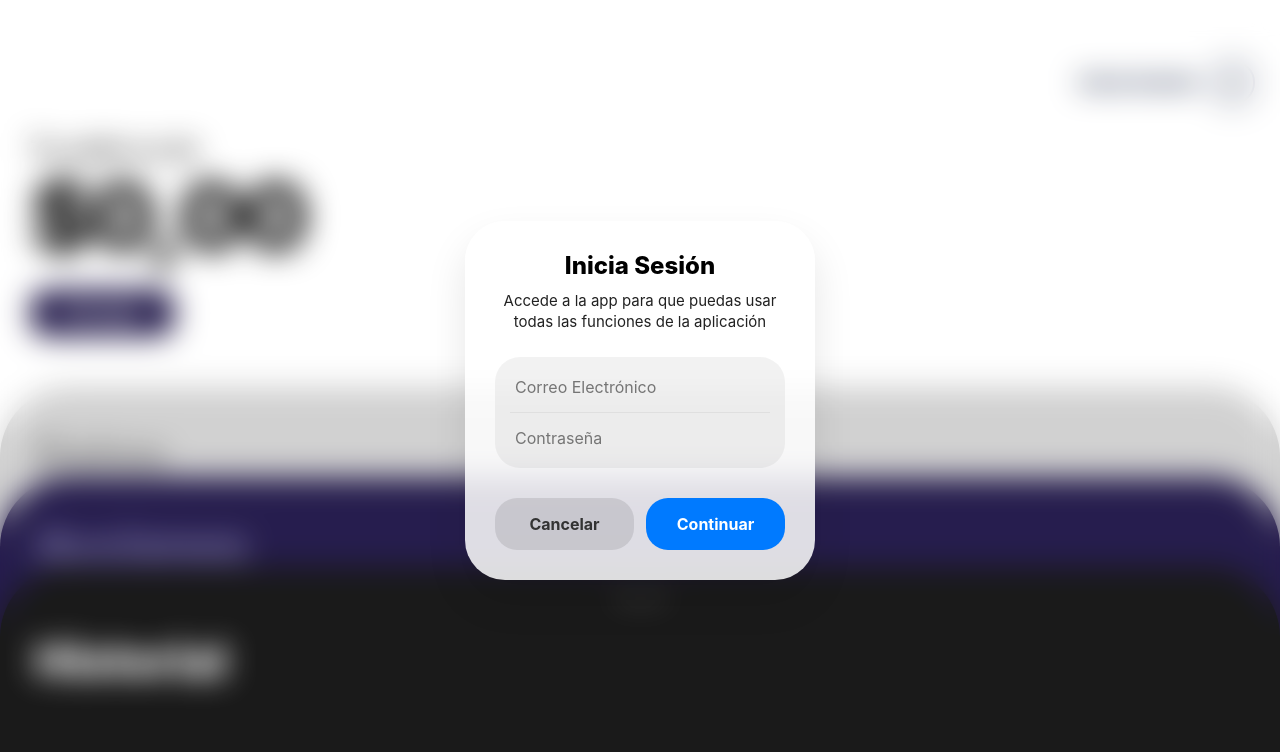
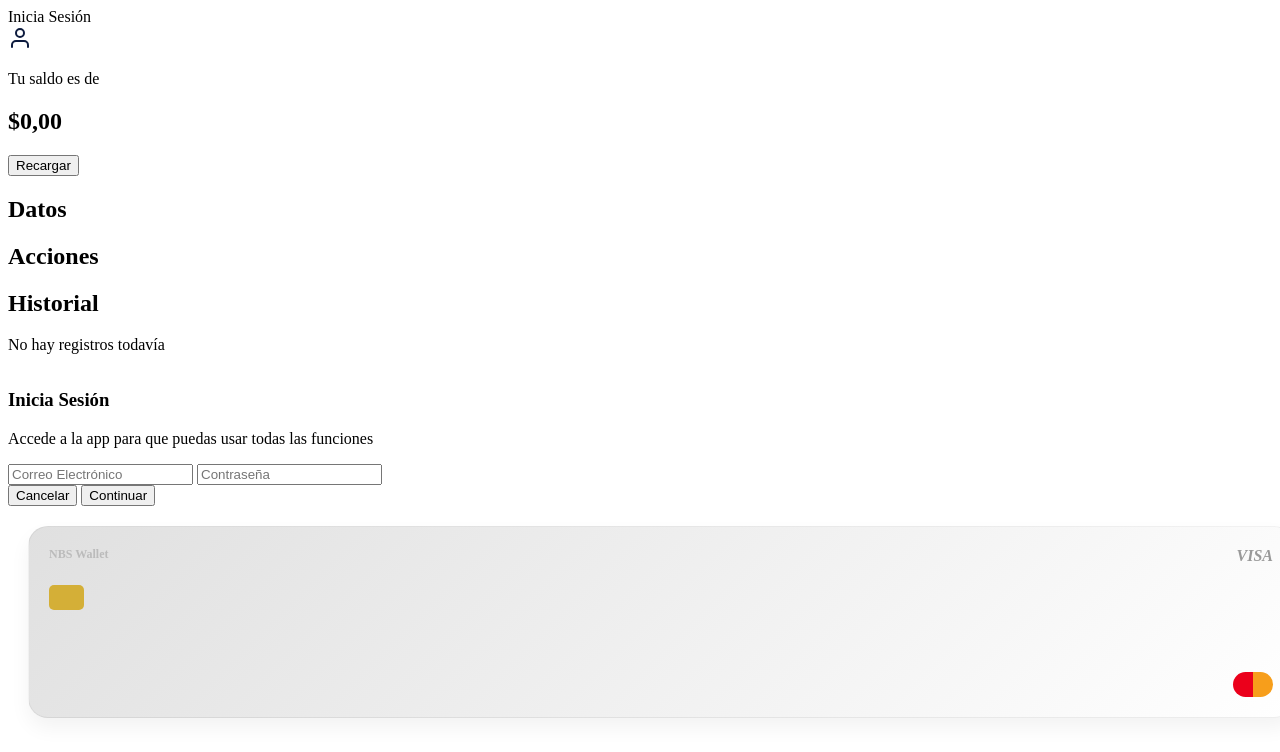
Before and after one commit to justintamarez2811-code/NBS-Wallet, a plain HTML site: page index.html in a window 1280 px wide. Both pictures are taken after a click on the element "Inicia Sesión". Shown: the top 752 px of the page. Drawn offline with Linux system fonts and the light colour scheme.

Commit message:
Add files via upload

```diff
--- a/index.html
+++ b/index.html
@@ -21,25 +21,17 @@
 
         <section class="balance-section">
             <p>Tu saldo es de</p>
-            <h1>$0,00</h1>
-            <button class="btn-recargar">Recargar</button>
+            <h1 id="main-balance">$0,00</h1>
+            <button class="btn-recargar" onclick="openRecarga()">Recargar</button>
         </section>
 
         <div class="cards-stack">
-            <div class="card card-grey">
-                <h2 class="card-title">Datos</h2>
-            </div>
-
-            <div class="card card-blue">
-                <h2 class="card-title">Acciones</h2>
-            </div>
-
+            <div class="card card-grey"><h2 class="card-title">Datos</h2></div>
+            <div class="card card-blue"><h2 class="card-title">Acciones</h2></div>
             <div class="card card-black">
                 <div class="drag-handle"></div>
                 <h2 class="card-title">Historial</h2>
-                <div class="empty-state">
-                    <p>No hay registros todavía</p>
-                </div>
+                <div class="empty-state"><p>No hay registros todavía</p></div>
             </div>
         </div>
     </main>
@@ -47,16 +39,41 @@
     <div id="login-modal" class="modal-overlay">
         <div class="modal-content">
             <h3>Inicia Sesión</h3>
-            <p>Accede a la app para que puedas usar todas las funciones de la aplicación</p>
-
+            <p>Accede a la app para que puedas usar todas las funciones</p>
             <div class="input-group">
                 <input type="email" id="email" placeholder="Correo Electrónico">
                 <input type="password" id="password" placeholder="Contraseña">
             </div>
+            <div class="modal-buttons">
+                <button class="btn-cancel" onclick="closeModal('login-modal')">Cancelar</button>
+                <button class="btn-continue" onclick="saveLogin()">Continuar</button>
+            </div>
+        </div>
+    </div>
+
+    <div id="recarga-modal" class="modal-overlay">
+        <div class="modal-content recarga-content">
+            <div class="visa-card">
+                <div class="visa-header">
+                    <span>NBS Wallet</span>
+                    <span class="visa-type">VISA</span>
+                </div>
+                <div class="visa-chip"></div>
+                <div class="visa-logo"></div>
+            </div>
+
+            <div class="amount-selector">
+                <h2 id="temp-amount">$0</h2>
+                <div class="stepper">
+                    <button onclick="changeTempAmount(-10)">—</button>
+                    <div class="divider"></div>
+                    <button onclick="changeTempAmount(10)">+</button>
+                </div>
+            </div>
 
             <div class="modal-buttons">
-                <button class="btn-cancel" onclick="closeModal()">Cancelar</button>
-                <button class="btn-continue" onclick="saveLogin()">Continuar</button>
+                <button class="btn-cancel" onclick="closeModal('recarga-modal')">Cancelar</button>
+                <button class="btn-continue btn-accept" onclick="applyRecarga()">Aceptar</button>
             </div>
         </div>
     </div>
--- a/script.js
+++ b/script.js
@@ -1,47 +1,65 @@
-const modal = document.getElementById('login-modal');
-const userBtn = document.getElementById('user-btn');
-const displayLabel = document.getElementById('display-name');
+// Variables globales
+let currentBalance = parseFloat(localStorage.getItem('nb_balance')) || 0;
+let tempAmount = 0; // Lo que vas eligiendo en el menu de recarga
 
-// Abrir modal al dar click en el nombre/icono
-userBtn.onclick = () => {
-    modal.style.display = 'flex';
-};
+const mainBalanceDisplay = document.getElementById('main-balance');
+const tempAmountDisplay = document.getElementById('temp-amount');
 
-// Cerrar modal
-function closeModal() {
-    modal.style.display = 'none';
+// Actualizar la pantalla al inicio
+function init() {
+    updateBalanceUI();
+    updateUserUI();
 }
 
-// Guardar en memoria local (LocalStorage)
+// Lógica de Modales
+function openRecarga() {
+    tempAmount = 0;
+    tempAmountDisplay.innerText = `$${tempAmount}`;
+    document.getElementById('recarga-modal').style.display = 'flex';
+}
+
+function closeModal(id) {
+    document.getElementById(id).style.display = 'none';
+}
+
+// Lógica de Dinero
+function changeTempAmount(value) {
+    tempAmount += value;
+    // Evitar que el saldo total sea negativo (opcional)
+    tempAmountDisplay.innerText = `$${tempAmount}`;
+}
+
+function applyRecarga() {
+    currentBalance += tempAmount;
+    localStorage.setItem('nb_balance', currentBalance);
+    updateBalanceUI();
+    closeModal('recarga-modal');
+}
+
+function updateBalanceUI() {
+    // Formatear a moneda $0,00
+    mainBalanceDisplay.innerText = `$${currentBalance.toLocaleString('es-ES', {minimumFractionDigits: 2})}`;
+}
+
+// --- Lógica de Usuario (Lo que ya teniamos) ---
 function saveLogin() {
     const email = document.getElementById('email').value;
     if (email.trim() !== "") {
-        // Extraer nombre del correo (ej: jhon@gmail.com -> jhon)
         const name = email.split('@')[0];
         localStorage.setItem('nb_user_name', name);
-        updateUI();
-        closeModal();
-    } else {
-        alert("Pon un correo, loco.");
+        updateUserUI();
+        closeModal('login-modal');
     }
 }
 
-// Actualizar el nombre en la pantalla
-function updateUI() {
+function updateUserUI() {
     const savedName = localStorage.getItem('nb_user_name');
-    if (savedName) {
-        displayLabel.innerText = savedName;
-    } else {
-        displayLabel.innerText = "Inicia Sesión";
-    }
+    const displayLabel = document.getElementById('display-name');
+    if (savedName) displayLabel.innerText = savedName;
 }
 
-// Ejecutar al abrir la app
-window.onload = updateUI;
+document.getElementById('user-btn').onclick = () => {
+    document.getElementById('login-modal').style.display = 'flex';
+};
 
-// Cerrar modal si clican fuera del cuadro blanco
-window.onclick = function(event) {
-    if (event.target == modal) {
-        closeModal();
-    }
-}
+window.onload = init;
--- a/style.css
+++ b/style.css
@@ -1,172 +1,68 @@
-* {
-    margin: 0;
-    padding: 0;
-    box-sizing: border-box;
-    font-family: -apple-system, BlinkMacSystemFont, "SF Pro Display", sans-serif;
+/* ... (Todo lo anterior se queda igual, añade esto al final) ... */
+
+/* Estilo para el modal de recarga específico */
+.recarga-content {
+    background: rgba(255, 255, 255, 0.9);
+    padding: 20px;
 }
 
-body {
-    background-color: #ffffff;
-    height: 100vh;
-    overflow: hidden;
+/* La Tarjeta VISA del menu */
+.visa-card {
+    width: 100%;
+    height: 150px;
+    background: linear-gradient(135deg, #e0e0e0, #ffffff);
+    border-radius: 20px;
+    padding: 20px;
+    position: relative;
+    box-shadow: 0 10px 20px rgba(0,0,0,0.05);
+    margin-bottom: 20px;
+    text-align: left;
+    border: 1px solid rgba(0,0,0,0.05);
 }
 
-.app-container {
-    display: flex;
-    flex-direction: column;
-    height: 100vh;
+.visa-header { display: flex; justify-content: space-between; font-weight: 800; color: #bbb; font-size: 12px; }
+.visa-type { font-style: italic; font-size: 16px; color: #999; }
+
+.visa-chip {
+    width: 35px; height: 25px;
+    background: #d4af37; border-radius: 5px;
+    margin-top: 20px;
 }
 
-/* Header */
-.user-header {
+.visa-logo {
+    position: absolute;
+    bottom: 20px; right: 20px;
+    width: 40px; height: 25px;
+    background: linear-gradient(to right, #eb001b 50%, #f79e1b 50%);
+    border-radius: 15px;
+}
+
+/* Selector de dinero */
+.amount-selector h2 {
+    font-size: 45px;
+    font-weight: 900;
+    margin-bottom: 15px;
+}
+
+.stepper {
     display: flex;
-    justify-content: flex-end;
+    background: rgba(0,0,0,0.05);
+    border-radius: 15px;
+    width: 120px;
+    margin: 0 auto 30px;
     align-items: center;
-    padding: 60px 25px 20px;
-    gap: 12px;
+}
+
+.stepper button {
+    flex: 1;
+    background: transparent;
+    border: none;
+    padding: 10px;
+    font-size: 20px;
+    font-weight: 700;
     cursor: pointer;
 }
 
-.user-name {
-    font-size: 19px;
-    font-weight: 800;
-    color: #0d1b3e;
-}
+.stepper .divider { width: 1px; height: 20px; background: rgba(0,0,0,0.1); }
 
-.user-icon {
-    width: 45px;
-    height: 45px;
-    border-radius: 50%;
-    border: 2.5px solid #0d1b3e;
-    display: flex;
-    justify-content: center;
-    align-items: center;
-}
-
-/* Saldo */
-.balance-section {
-    padding: 10px 30px;
-}
-
-.balance-section p {
-    font-size: 24px;
-    font-weight: 800;
-    color: #333;
-}
-
-.balance-section h1 {
-    font-size: 95px;
-    font-weight: 900;
-    letter-spacing: -4px;
-    margin: -5px 0 15px;
-}
-
-.btn-recargar {
-    background-color: #0e053a;
-    color: #fff;
-    border: none;
-    padding: 14px 35px;
-    border-radius: 18px;
-    font-size: 17px;
-    font-weight: 700;
-}
-
-/* Tarjetas */
-.cards-stack {
-    position: relative;
-    margin-top: 40px;
-    flex-grow: 1;
-}
-
-.card {
-    position: absolute;
-    width: 100%;
-    height: 100%;
-    border-top-left-radius: 70px;
-    border-top-right-radius: 70px;
-    padding: 40px 35px;
-}
-
-.card-title {
-    font-size: 45px;
-    font-weight: 900;
-}
-
-.card-grey { background-color: #cccccc; top: 0; color: #888; }
-.card-blue { background-color: #0e043a; top: 90px; color: #5d568b; }
-.card-black { background-color: #000000; top: 180px; color: #ffffff; }
-
-.drag-handle {
-    width: 55px;
-    height: 6px;
-    background-color: #333;
-    border-radius: 10px;
-    margin: -10px auto 30px;
-}
-
-.empty-state {
-    margin-top: 120px;
-    text-align: center;
-    color: #888;
-    font-size: 16px;
-}
-
-/* MODAL GLASSMORPHISM */
-.modal-overlay {
-    display: none;
-    position: fixed;
-    top: 0; left: 0;
-    width: 100%; height: 100%;
-    background: rgba(255, 255, 255, 0.1);
-    backdrop-filter: blur(15px);
-    -webkit-backdrop-filter: blur(15px);
-    z-index: 1000;
-    justify-content: center;
-    align-items: center;
-}
-
-.modal-content {
-    background: rgba(255, 255, 255, 0.85);
-    width: 85%;
-    max-width: 350px;
-    padding: 30px;
-    border-radius: 40px;
-    text-align: center;
-    box-shadow: 0 20px 40px rgba(0,0,0,0.1);
-}
-
-.modal-content h3 { font-size: 24px; margin-bottom: 10px; font-weight: 800; }
-.modal-content p { font-size: 15px; margin-bottom: 25px; color: #222; line-height: 1.4; }
-
-.input-group {
-    background: rgba(0, 0, 0, 0.05);
-    border-radius: 25px;
-    padding: 5px 15px;
-    margin-bottom: 30px;
-}
-
-.input-group input {
-    width: 100%;
-    background: transparent;
-    border: none;
-    padding: 15px 5px;
-    outline: none;
-    font-size: 16px;
-    color: #333;
-}
-
-.input-group input:first-child { border-bottom: 1px solid rgba(0,0,0,0.05); }
-
-.modal-buttons { display: flex; gap: 12px; }
-
-.btn-cancel, .btn-continue {
-    flex: 1;
-    padding: 16px;
-    border-radius: 22px;
-    border: none;
-    font-weight: 700;
-    font-size: 16px;
-}
-
-.btn-cancel { background: rgba(0,0,0,0.1); color: #333; }
-.btn-continue { background: #007aff; color: white; }
+.btn-accept { background: #0061ff !important; }
```
Also changed, not shown: manifest.json.
